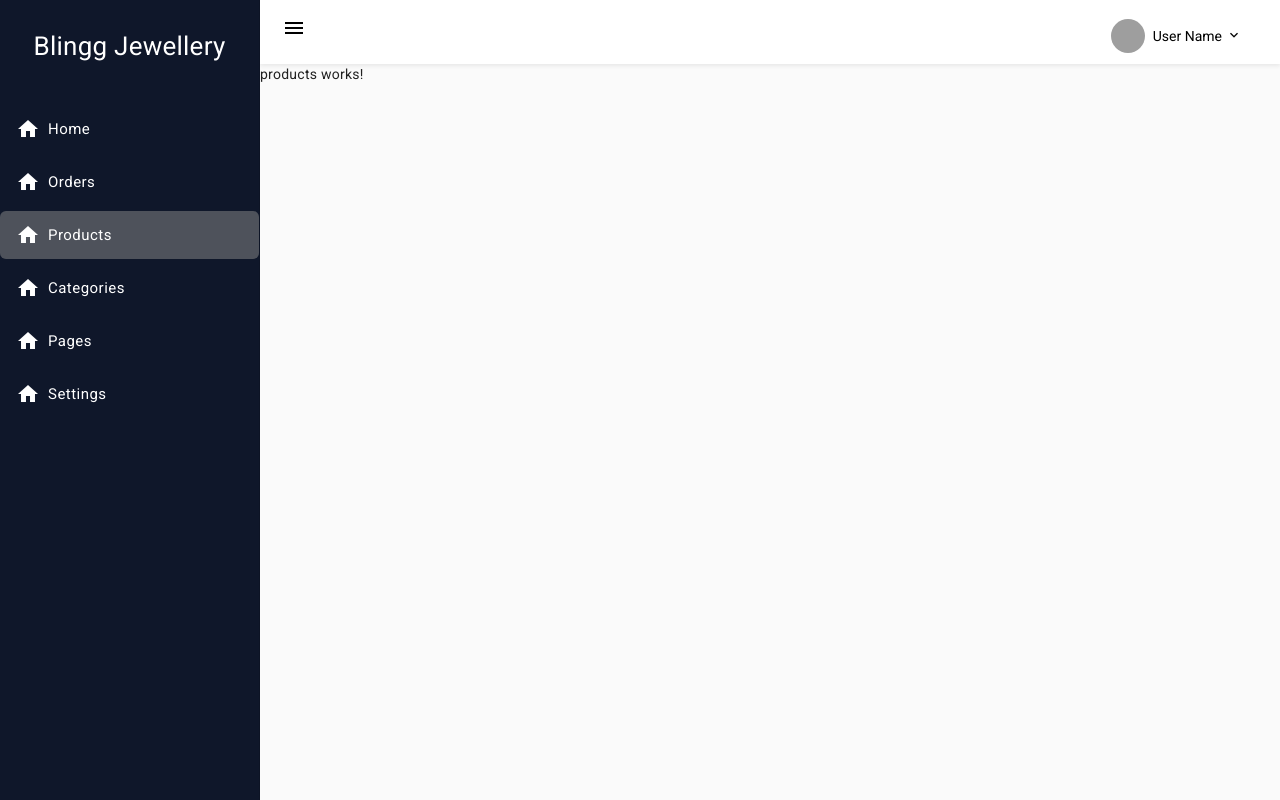
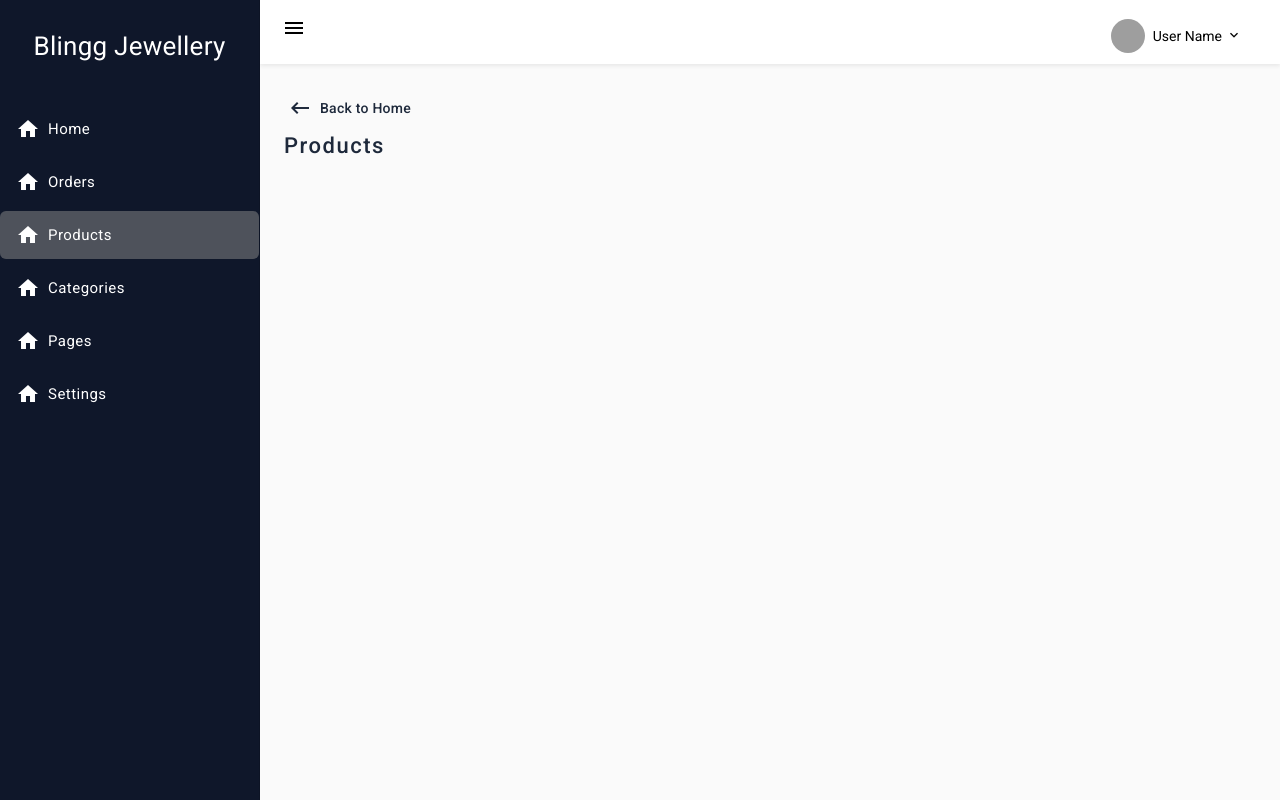
Before and after one commit to Rohitjangid17/blingg-jewellery-admin-web, an Angular app: page /products in a window 1280 px wide. Built offline with nearby package versions, Linux system fonts and the light colour scheme; grey boxes are pictures that could not be loaded.

Commit message:
products title set

```diff
--- a/src/app/pages/products/products.component.html
+++ b/src/app/pages/products/products.component.html
@@ -1 +1 @@
-<p>products works!</p>
+<app-custom-header [previousPage]="previousPage" [title]="title"></app-custom-header>
--- a/src/app/pages/products/products.component.ts
+++ b/src/app/pages/products/products.component.ts
@@ -6,5 +6,6 @@ import { Component } from '@angular/core';
   styleUrls: ['./products.component.scss']
 })
 export class ProductsComponent {
-
+  previousPage: string = "Home";
+  title: string = "Products";
 }
```
